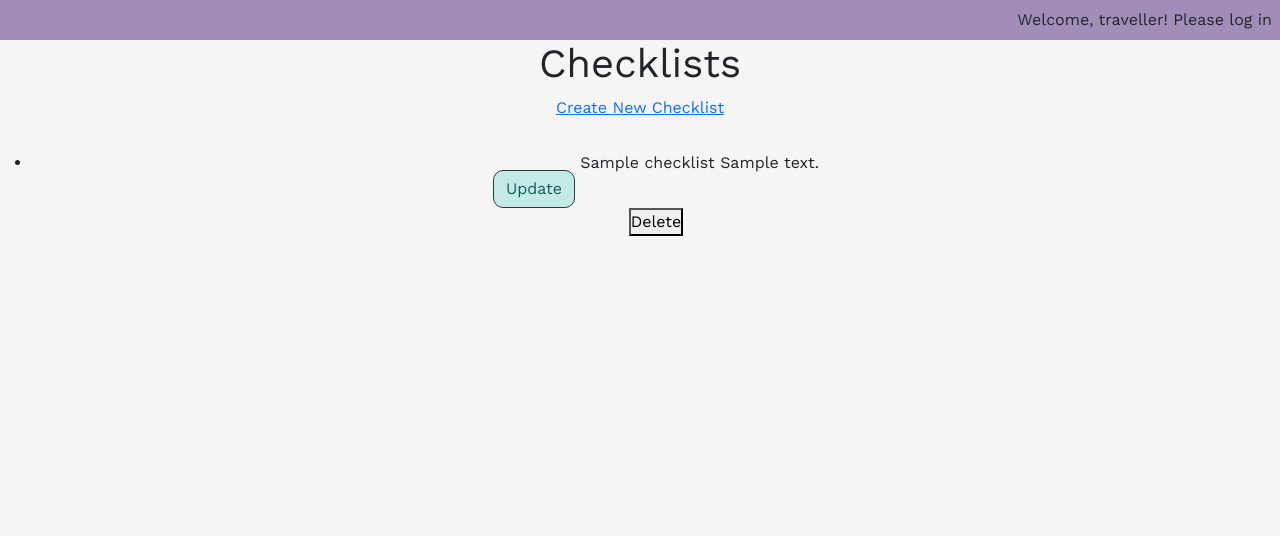
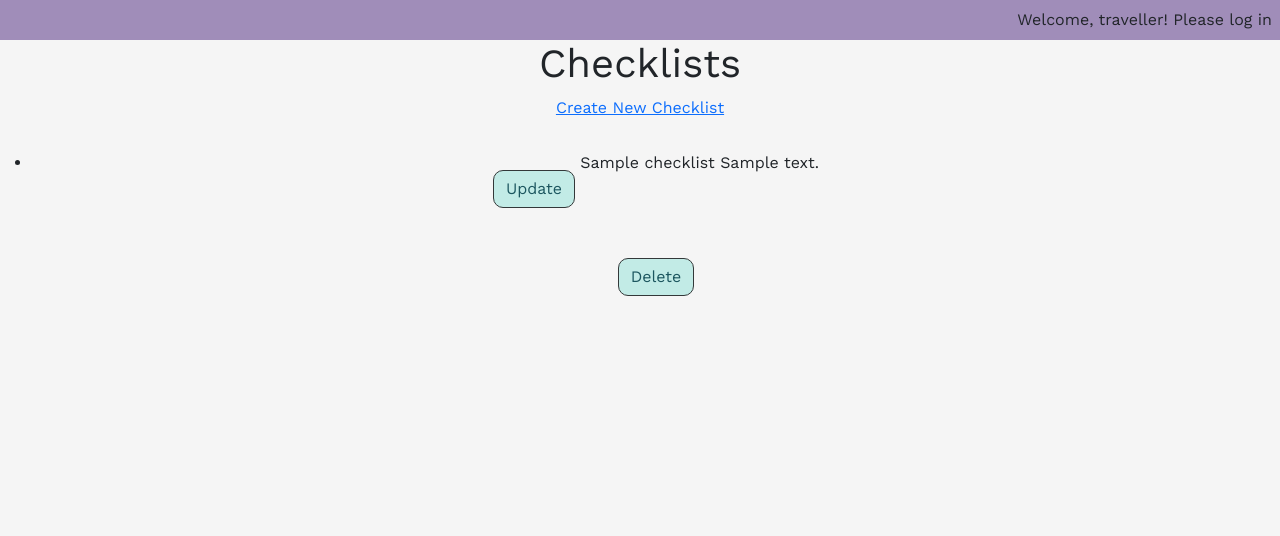
Before and after one commit to petra66orii/timeless-travel, a Django app: page /checklists/ in a window 1280 px wide. Shown: the part 56-592 px from the top of the page. Run offline with Django 4.2, Linux system fonts and the light colour scheme; tables that the repository leaves empty hold one stand-in row (values such as "Sample post"); some web fonts are replaced.

Commit message:
Style buttons

```diff
--- a/checklists/templates/checklists/checklist.html
+++ b/checklists/templates/checklists/checklist.html
@@ -13,7 +13,7 @@
             {{ checklist.description }}
             <form action="{% url 'checklist_delete' checklist.id %}" method="get">
                 {% csrf_token %}
-                <button type="submit">Delete</button>
+                <button class="btn" type="submit">Delete</button>
             </form>
         </li>
     {% endfor %}
--- a/checklists/templates/checklists/checklist_delete.html
+++ b/checklists/templates/checklists/checklist_delete.html
@@ -5,7 +5,7 @@
 <p>Are you sure you want to delete "{{ object.title }}"?</p>
 <form method="post">
     {% csrf_token %}
-    <button type="submit">Yes</button>
+    <button class="btn" type="submit">Yes</button>
 </form>
 <a href="{% url 'checklist' %}">Cancel</a>
 {% endblock %}
```
